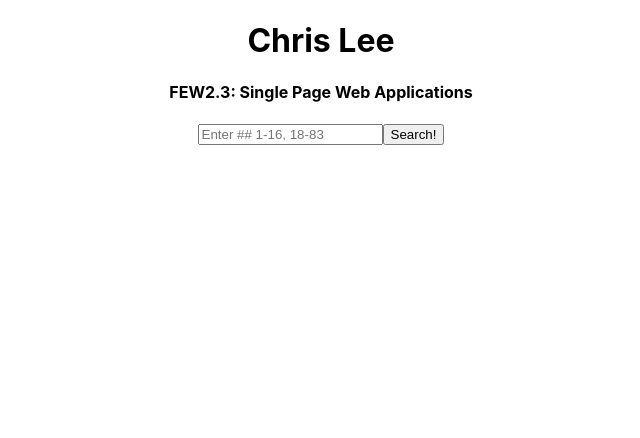
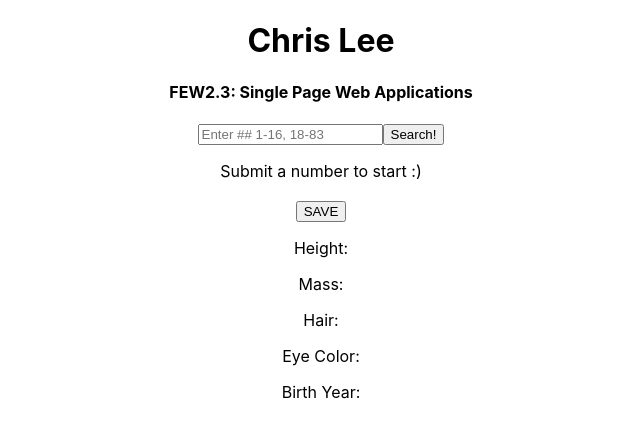
Before and after one commit to chrismlee26/few-2.3-final-chris-lee, a React (Create React App) app: page / in a window 1280 px wide. Shown: the top 438 px of the page, without its empty margins (319-959 px from the left). Built offline with nearby package versions, Linux system fonts and the light colour scheme.

Commit message:
need to add conditional rendering for CharDisplay

```diff
--- a/src/App.js
+++ b/src/App.js
@@ -1,12 +1,15 @@
 import './App.css';
+
 import Home from './Home'
 import StarWars from './StarWars'
+import CharDisplay from './CharDisplay';
 
 function App() {
   return (
     <div className="App">
       <Home />
       <StarWars />
+      <CharDisplay />
     </div>
   );
 }
--- /dev/null
+++ b/src/CharDisplay.js
@@ -0,0 +1,21 @@
+// import data from './StarWars'
+
+function CharDisplay(props) {
+  const {name, height, mass, hair_color, eye_color, birth_year } = props
+
+  return (
+    <div>
+      <div>
+        <h3>{name} </h3>
+        <button>SAVE</button>
+      </div>
+      <p>Height: {height}</p>
+      <p>Mass: {mass}</p>
+      <p>Hair: {hair_color}</p>
+      <p>Eye Color: {eye_color}</p>
+      <p>Birth Year: {birth_year}</p>
+    </div>
+  )
+}
+
+export default CharDisplay
--- a/src/StarWars.js
+++ b/src/StarWars.js
@@ -1,18 +1,44 @@
-import React, { useState } from 'react'
+import React, { useState } from 'react';
+import CharDisplay from './CharDisplay';
 
 
 function StarWars() {
   // Do we need a placeholder value?
-  const [id, setId] = useState();
+  const [id, setId] = useState('');
+  const [data, setData] = useState(null);
 
   // input validator
 
   // api call
   async function getPerson(id) {
-    const res = await fetch(`https://swapi.dev/api/people/${id}/`)
-    const json = await res.json()
-    console.log(json)
+    try {
+    const res = await fetch(`https://swapi.dev/api/people/${id}/`);
+    const json = await res.json();
+
+    //  success properties
+    const name = json.name
+    const height = json.height
+    const mass = json.mass
+    const hair_color = json.hair_color
+    const eye_color = json.eye_color
+    const birth_year = json.birth_year
+
+    // check
+    // console.log(name, height, mass, hair_color, eye_color, birth_year)
+
+    // setData
+    setData({
+      name,
+      height,
+      mass,
+      hair_color,
+      eye_color,
+      birth_year,
+    })
+  } catch(error) {
+    console.log(error)
   }
+}
 
 
   return (
@@ -26,6 +52,9 @@ function StarWars() {
         className="submitButton"
         onClick={() => getPerson(id)}
       >Search!</button>
+
+
+    {data ? <CharDisplay {...data} /> : <p>Submit a number to start :)</p> }
     </div>
   )
 }
```
Also changed, not shown: 1 other file (tests, documents, lock files or other folders).
